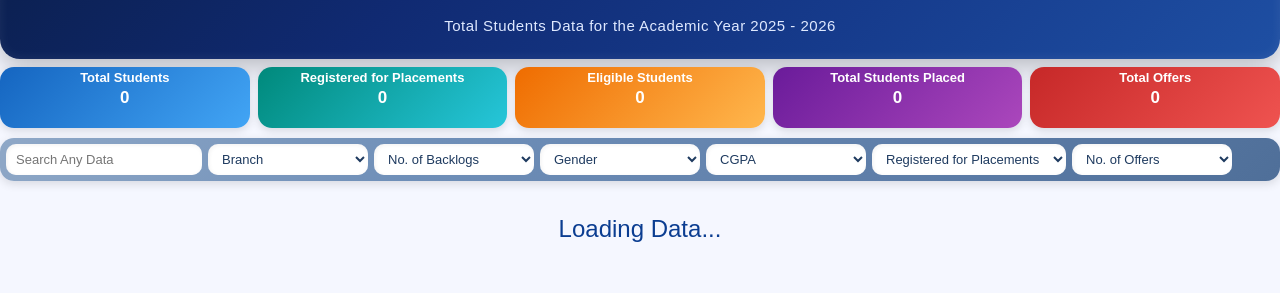
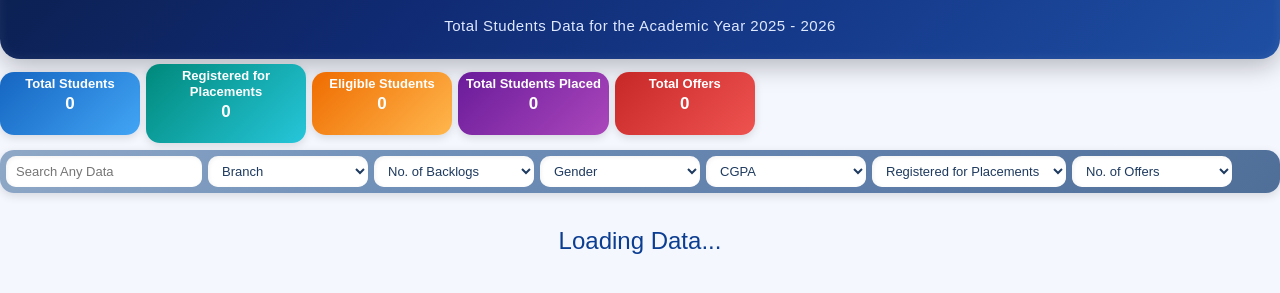
Before and after one commit to MKumar286/Portal-Copy, a plain HTML site: page table.html in a window 1280 px wide. Shown: the part 75-368 px from the top of the page. Drawn offline with nearby package versions, Linux system fonts and the light colour scheme.

Commit message:
Update table.html

```diff
--- a/table.html
+++ b/table.html
@@ -67,18 +67,29 @@ body{
 /* CARDS */
 
 .cards-container{
+
     width:100%;
-    margin-top:6px;
-    margin-bottom:6px;
 
-    display:grid;
-    grid-template-columns:repeat(5, 1fr);
-    gap:8px;
+    margin:3px 0;
+
+    display:flex;
+
+    flex-wrap:wrap;
+
+    gap:6px;
+
+    justify-content:flex-start;
+
+    align-items:center;
 }
 
 .card{
 
-    padding:3px 6px;
+    min-width:140px;
+
+    max-width:160px;
+
+    padding:4px 8px;
 
     border-radius:14px;
 
```
